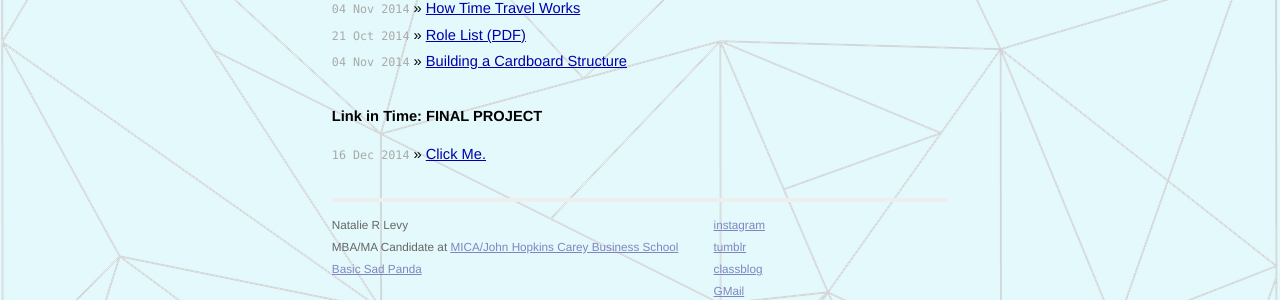
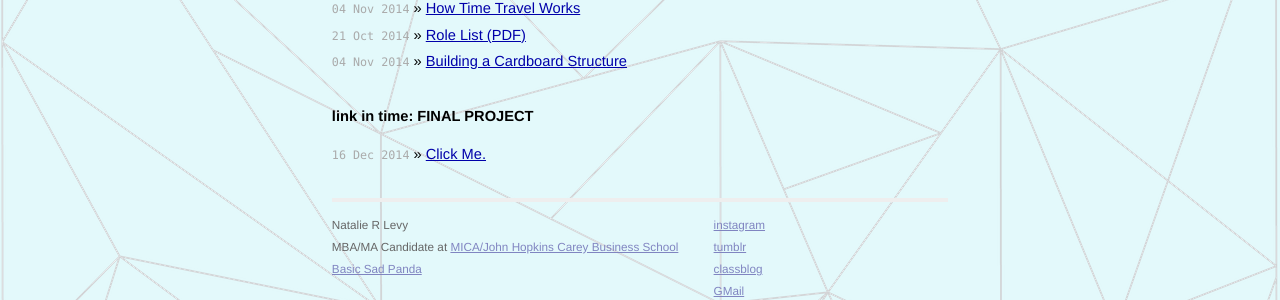
Before and after one commit to nrlevy/clog, a Jekyll site: the page built from index.html, in a window 1280 px wide. Shown: the part 362-662 px from the top of the page. Built offline with Jekyll 4.4.1, drawn with Linux system fonts in a browser that asks for light colours; Markdown is read by kramdown in place of the engine named in the settings.

Commit message:
little things

```diff
--- a/index.html
+++ b/index.html
@@ -18,7 +18,7 @@ title: N R Levy
     <li><span>04 Nov 2014</span> &raquo; <a href="http://www.ehow.com/how_10026499_make-cardboard-structure-strong.html">Building a Cardboard Structure</a></li>
   </ul>
 
-  <h1>Link in Time: FINAL PROJECT</h1>
+  <h1>link in time: FINAL PROJECT</h1>
   <ul class="posts">
     <li><span>16 Dec 2014</span> &raquo; <a href="http://i.imgur.com/6Wni6W1.gifv">Click Me.</a></li>
   </ul>
```
